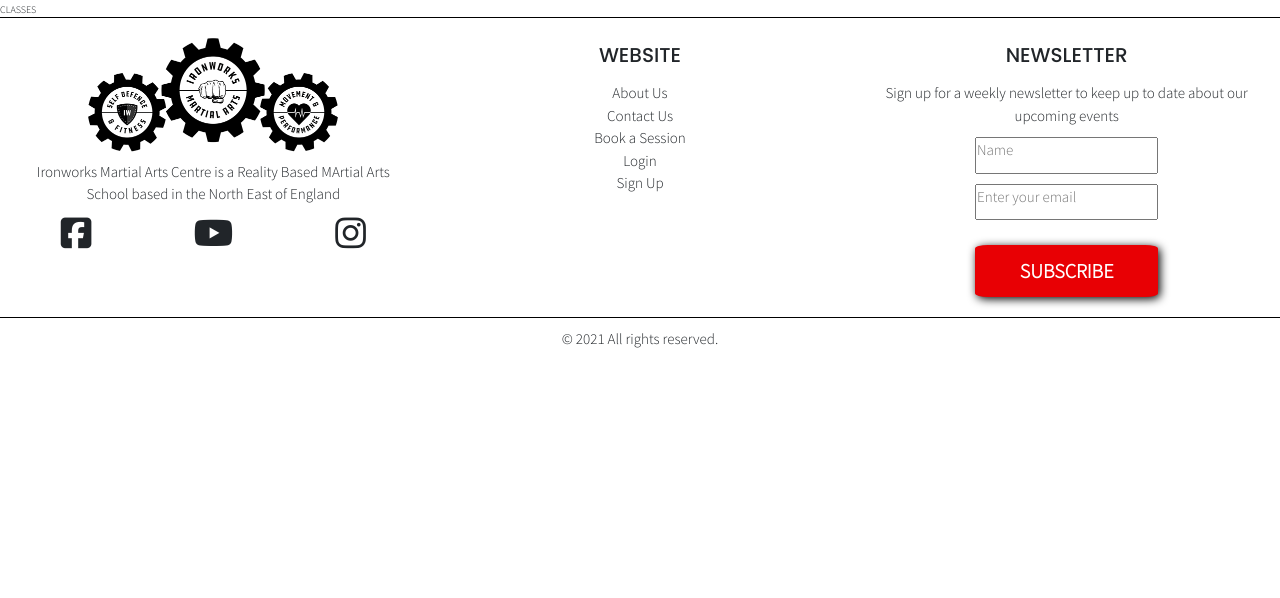
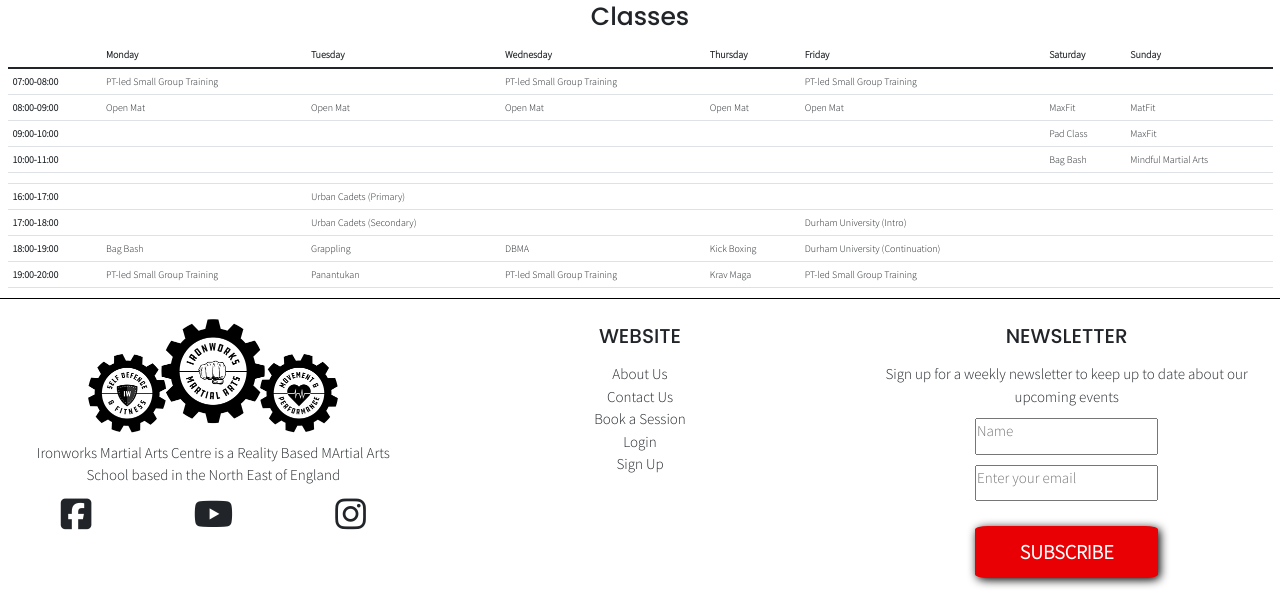
Before and after one commit to charliewatson1504/CI-PP4-Booking-System, a Django app: page /classes in a window 1280 px wide. Shown: the part 184-782 px from the top of the page. Before the commit the page ends 532 px from the top, so only its background shows below. Run offline with Django 3.2, Linux system fonts and the light colour scheme; some libraries are stand-ins or nearby versions.

Commit message:
feat: add classes table detail to classes.html

```diff
--- a/home/templates/home/classes.html
+++ b/home/templates/home/classes.html
@@ -6,5 +6,115 @@
 {% endblock %}
 
 {% block content %}
-CLASSES
+<section id="classes-page">
+    <h1 class="text-align-center">Classes</h1>
+    <div class="container-fluid">
+        <table class="table">
+            <thead>
+              <tr>
+                <th scope="col"></th>
+                <th scope="col">Monday</th>
+                <th scope="col">Tuesday</th>
+                <th scope="col">Wednesday</th>
+                <th scope="col">Thursday</th>
+                <th scope="col">Friday</th>
+                <th scope="col">Saturday</th>
+                <th scope="col">Sunday</th>
+              </tr>
+            </thead>
+            <tbody>
+              <tr>
+                <th scope="row">07:00-08:00</th>
+                <td>PT-led Small Group Training</td>
+                <td></td>
+                <td>PT-led Small Group Training</td>
+                <td></td>
+                <td>PT-led Small Group Training</td>
+                <td></td>
+                <td></td>
+              </tr>
+              <tr>
+                <th scope="row">08:00-09:00</th>
+                <td>Open Mat</td>
+                <td>Open Mat</td>
+                <td>Open Mat</td>
+                <td>Open Mat</td>
+                <td>Open Mat</td>
+                <td>MaxFit</td>
+                <td>MatFit</td>
+              </tr>
+              <tr>
+                <th scope="row">09:00-10:00</th>
+                <td></td>
+                <td></td>
+                <td></td>
+                <td></td>
+                <td></td>
+                <td>Pad Class</td>
+                <td>MaxFit</td>
+              </tr>
+              <tr>
+                <th scope="row">10:00-11:00</th>
+                <td></td>
+                <td></td>
+                <td></td>
+                <td></td>
+                <td></td>
+                <td>Bag Bash</td>
+                <td>Mindful Martial Arts</td>
+              </tr>
+              <tr>
+                <th scope="row"></th>
+                <td></td>
+                <td></td>
+                <td></td>
+                <td></td>
+                <td></td>
+                <td></td>
+                <td></td>
+              </tr>
+              <tr>
+                <th scope="row">16:00-17:00</th>
+                <td></td>
+                <td>Urban Cadets (Primary)</td>
+                <td></td>
+                <td></td>
+                <td></td>
+                <td></td>
+                <td></td>
+              </tr>
+              <tr>
+                <th scope="row">17:00-18:00</th>
+                <td></td>
+                <td>Urban Cadets (Secondary)</td>
+                <td></td>
+                <td></td>
+                <td>Durham University (Intro)</td>
+                <td></td>
+                <td></td>
+              </tr>
+              <tr>
+                <th scope="row">18:00-19:00</th>
+                <td>Bag Bash</td>
+                <td>Grappling</td>
+                <td>DBMA</td>
+                <td>Kick Boxing</td>
+                <td>Durham University (Continuation)</td>
+                <td></td>
+                <td></td>
+              </tr>
+              <tr>
+                <th scope="row">19:00-20:00</th>
+                <td>PT-led Small Group Training</td>
+                <td>Panantukan</td>
+                <td>PT-led Small Group Training</td>
+                <td>Krav Maga</td>
+                <td>PT-led Small Group Training</td>
+                <td></td>
+                <td></td>
+              </tr>
+            </tbody>
+          </table>
+    </div>
+</section>
 {% endblock %}
```
Also changed, not shown: home/static/home/css/home.css (+5 -2 lines).
